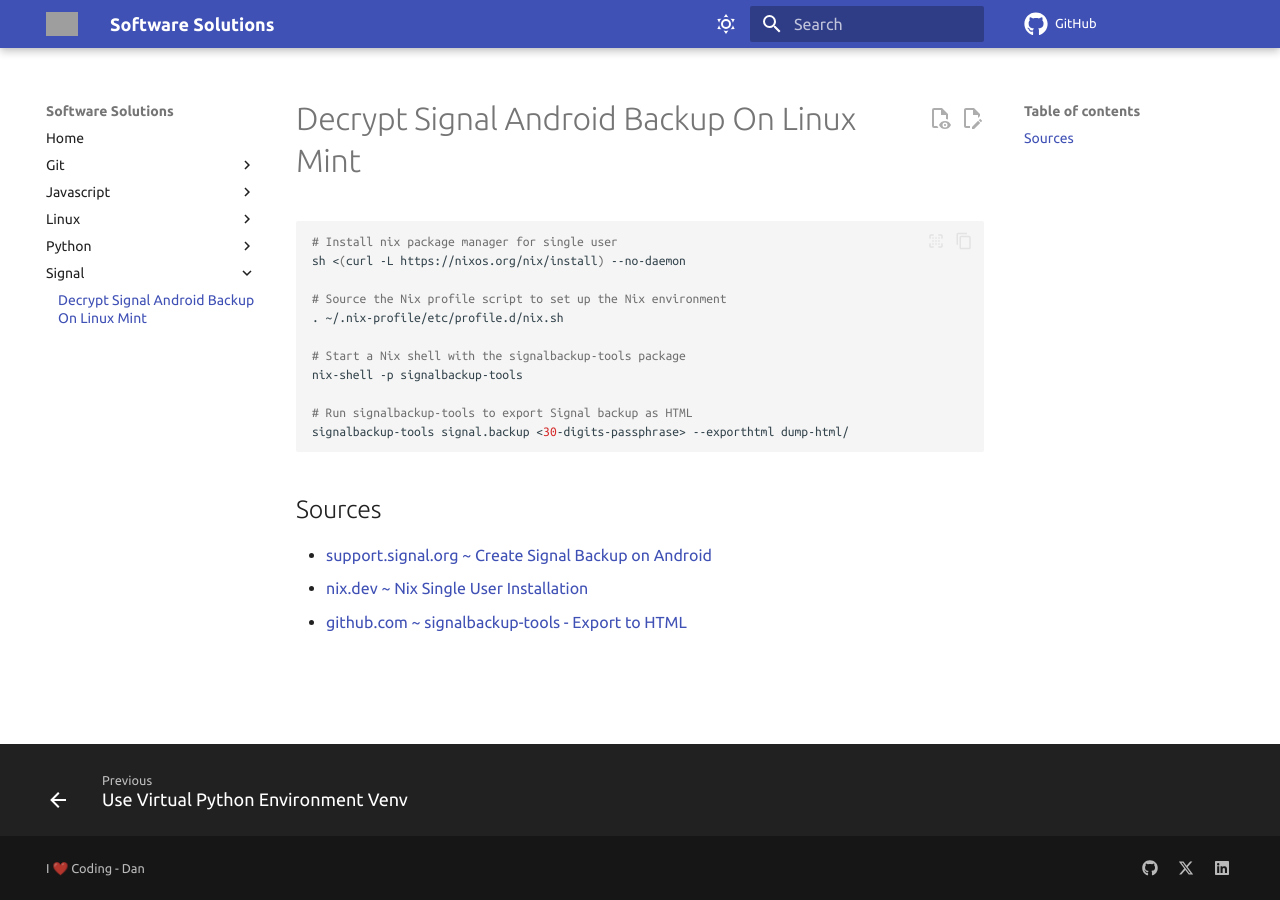
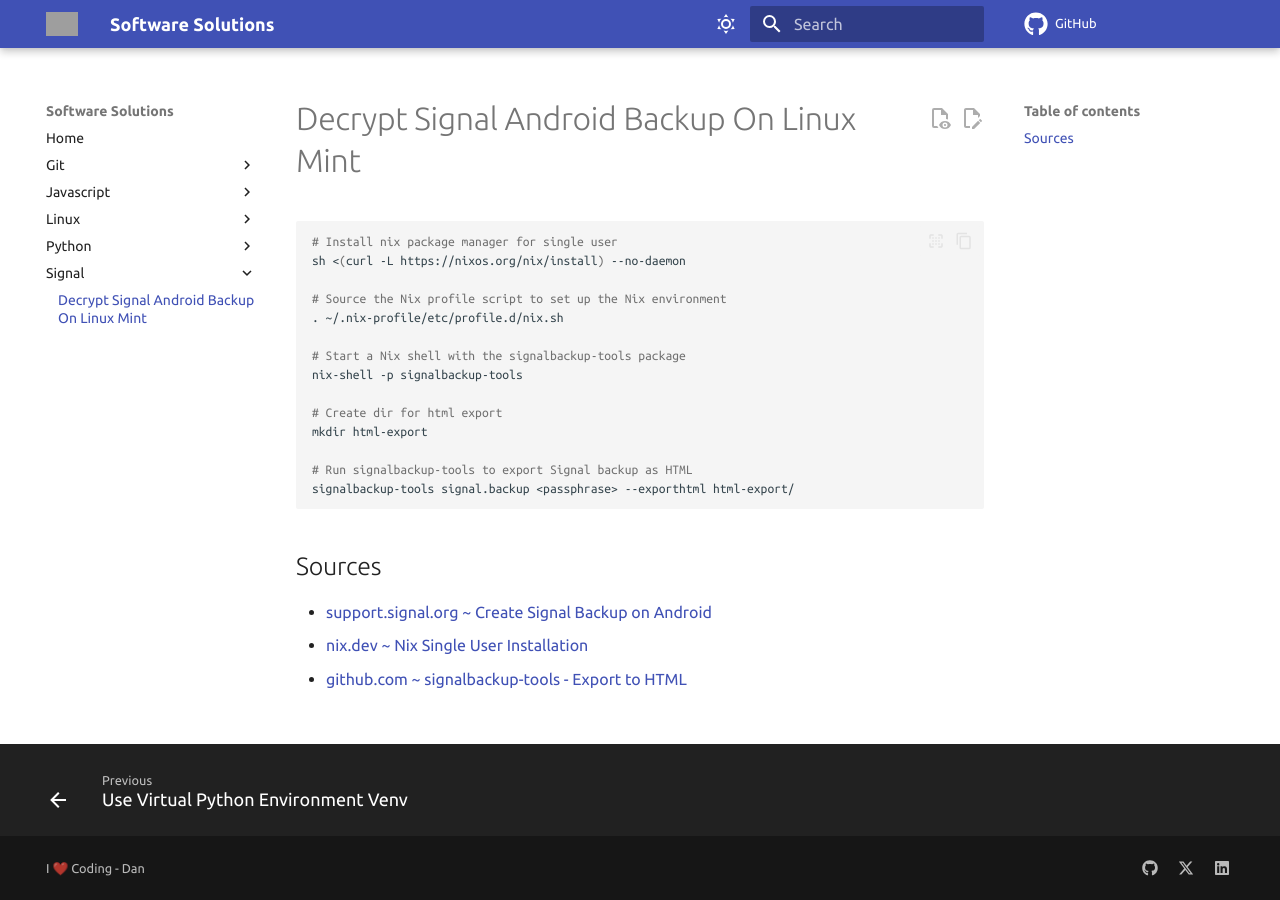
Before and after one commit to danieldreke/software-solutions, an MkDocs documentation site: the page built from docs/signal/decrypt-signal-android-backup-on-linux-mint.md, in a window 1280 px wide. Built offline with MkDocs 1.6.1 and Material for MkDocs 9.7.7, drawn with Linux system fonts in a browser that asks for light colours; comment, search, counter and statistics services are not loaded; grey boxes are pictures that could not be loaded.

Commit message:
Update decrypt-signal-android-backup-on-linux-mint.md

````diff
--- a/docs/signal/decrypt-signal-android-backup-on-linux-mint.md
+++ b/docs/signal/decrypt-signal-android-backup-on-linux-mint.md
@@ -8,8 +8,11 @@
 # Start a Nix shell with the signalbackup-tools package
 nix-shell -p signalbackup-tools
 
+# Create dir for html export
+mkdir html-export
+
 # Run signalbackup-tools to export Signal backup as HTML
-signalbackup-tools signal.backup <30-digits-passphrase> --exporthtml dump-html/
+signalbackup-tools signal.backup <passphrase> --exporthtml html-export/
 ```
 
 ## Sources
````
